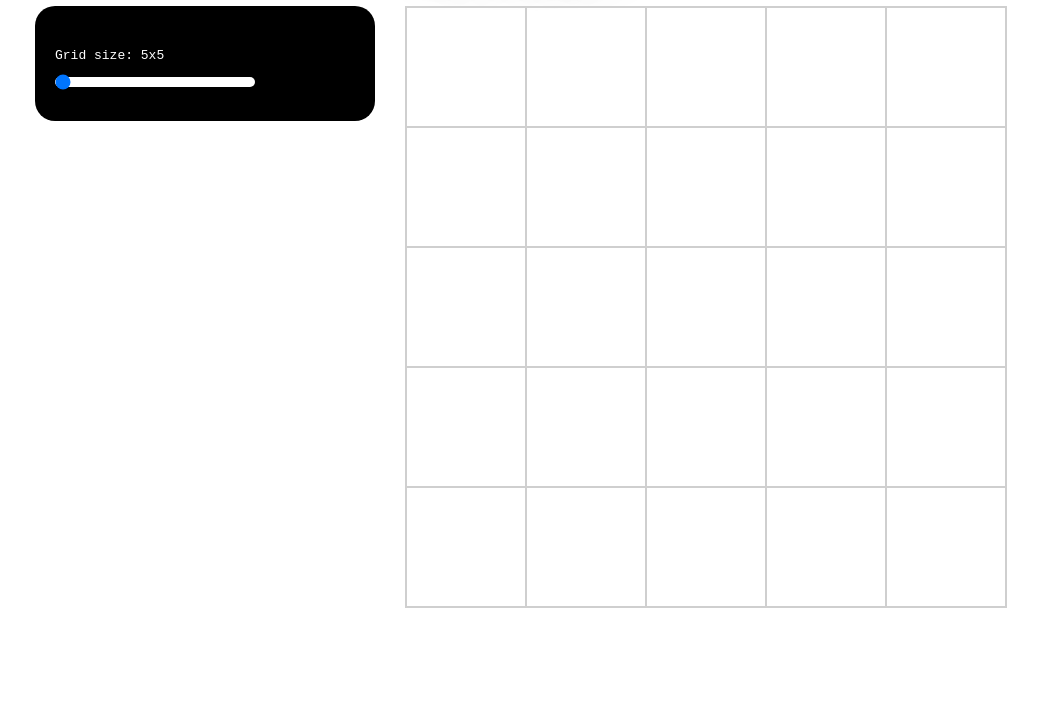
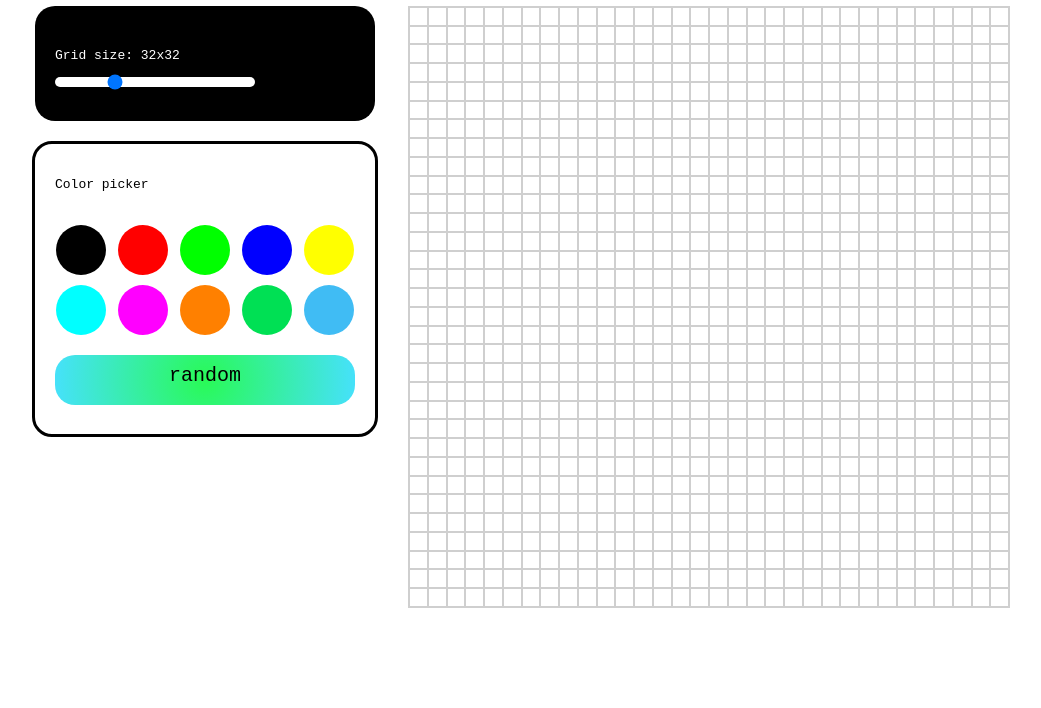
Before and after one commit to gabegmbr/etch-a-sketch, a plain HTML site: page index.html in a window 1280 px wide. Shown: the part 92-800 px from the top of the page, without its empty margins (119-1160 px from the left). Drawn offline with Linux system fonts and the light colour scheme.

Commit message:
finished project.

```diff
--- a/index.html
+++ b/index.html
@@ -13,10 +13,28 @@
 <body>
     <h1>Etch-a-Sketch</h1>
     <div id="gridPanel">
-        <div id="gridConfig">
-            <p id="sizeText"></p>
-            <div class="slidecontainer">
-                <input type="range" min="5" max="100" value="5" class="slider" id="myRange">
+        <div id="gridSidebar">
+            <div id="gridConfig">
+                <p id="sizeText"></p>
+                <div class="slidecontainer">
+                    <input type="range" min="5" max="100" value="32" class="slider" id="myRange">
+                </div>
+            </div>
+            <div id="colorPicker">
+                <p>Color picker</p>
+                <div id="colorButtons">
+                    <button style="background-color:rgb(0, 0, 0)" onclick="changeColor('rgb(0, 0, 0)')"></button>
+                    <button style="background-color:rgb(255, 0, 0)" onclick="changeColor('rgb(255, 0, 0)')"></button>
+                    <button style="background-color:rgb(0, 255, 0)" onclick="changeColor('rgb(0, 255, 0)')"></button>
+                    <button style="background-color:rgb(0, 0, 255)" onclick="changeColor('rgb(0, 0, 255)')"></button>
+                    <button style="background-color:rgb(255, 255, 0)" onclick="changeColor('rgb(255, 255, 0)')"></button>
+                    <button style="background-color:rgb(0, 255, 255)" onclick="changeColor('rgb(0, 255, 255)')"></button>
+                    <button style="background-color:rgb(255, 0, 255)" onclick="changeColor('rgb(255, 0, 255)')"></button>
+                    <button style="background-color:rgb(255,128,0)" onclick="changeColor('rgb(255,128,0)')"></button>
+                    <button style="background-color:rgb(0,224,84)" onclick="changeColor('rgb(0,224,84)')"></button>
+                    <button style="background-color:rgb(64,188,244)" onclick="changeColor('rgb(64,188,244)')"></button>
+                    <button id="random" onclick="enableRandomMode()">random</button>
+                </div>
             </div>
         </div>
         <div id="grid"></div>
--- a/script.js
+++ b/script.js
@@ -1,9 +1,12 @@
 let gridContainer = document.getElementById("grid");
 let slider = document.getElementById("myRange");
 let gridText = document.getElementById("sizeText")
+let colorPickerBar = document.getElementById("colorPicker");
+let header = document.querySelector("h1");
+let random = 0;
 
-gridText.textContent = "Grid size: 5x5";
-createGrid(5);
+gridText.textContent = "Grid size: 32x32";
+createGrid(32);
 
 slider.oninput = function() {
     document.querySelectorAll('.gridBlocks').forEach(e => e.remove());
@@ -14,7 +17,23 @@ slider.oninput = function() {
 
 let color = "rgb(0, 0, 0)";
 
+function changeColor(rgb){
+    random = 0;
+    color = rgb;
+    colorPickerBar.style.borderColor = rgb;
+    header.style.color = rgb;
+}
 
+function enableRandomMode(){
+    if(random == 0) random = 1;
+    else random = 0;
+}
+
+function randomColor(){
+    color = `rgb(${Math.floor(Math.random()*256)}, ${Math.floor(Math.random()*256)}, ${Math.floor(Math.random()*256)})`
+    colorPickerBar.style.borderColor = color;
+    header.style.color = color;
+}
 
 function createGrid(x){
     for(let i = 1; i <= x; i++){
@@ -24,6 +43,7 @@ function createGrid(x){
             let gridItem = document.createElement("div");
             gridItem.classList.add("gridBlocks");
             gridItem.addEventListener("mouseover", () => {
+                if(random == 1) randomColor();
                 gridItem.style.backgroundColor = color;
             });
             gridRow.append(gridItem);
--- a/style.css
+++ b/style.css
@@ -6,11 +6,17 @@ body{
 
 h1{
     font-family: "Indie Flower", Arial, Helvetica;
-    text-shadow: 0px 0px 40px black;
 }
 
 div#gridPanel{
     display: flex;
+}
+
+div#gridSidebar{
+    display: flex;
+    flex-direction: column;
+    align-items: center;
+    gap: 20px
 }
 
 div#gridConfig{
@@ -28,7 +34,7 @@ div#gridConfig{
 }
 
 .slider{
-    -webkit-appearance: none;  /* Override default CSS styles */
+    -webkit-appearance: none;
     appearance: none;
     width: 200px;
     margin: 0;
@@ -61,3 +67,49 @@ div.gridRows{
     flex-direction: row;
     flex-grow: 1;
 }
+
+div#colorPicker{
+    display: flex;
+    flex-direction: column;
+    background-color: white;
+    width: 300px;
+    height: 250px;
+    padding: 20px;
+    font-family: monospace;
+    margin-right: 30px;
+    border-style: solid;
+    border-radius: 20px;
+    border-color: black;
+    gap: 20px;
+}
+
+div#colorButtons{
+    display: flex;
+    justify-content: space-around;
+    flex-wrap: wrap;
+    gap: 10px;
+}
+
+button#random{
+    width: 300px;
+    border-radius: 20px;
+    text-align: center;
+    font-family: monospace;
+    font-size: 20px;
+    line-height: 2em;
+    margin-top: 10px;
+    background: radial-gradient(circle, rgb(41, 250, 86) 0%, rgb(70, 225, 252) 100%);
+}
+
+button{
+    display: -webkit-flex;
+    display: flex;
+    -webkit-flex-direction: row;
+    flex-direction: row;
+    -webkit-justify-content: center;
+    justify-content: center;
+    width: 50px;
+    height: 50px;
+    border-radius: 100%;
+    border-style: none;
+}
```
Also changed, not shown: 1 other file.
